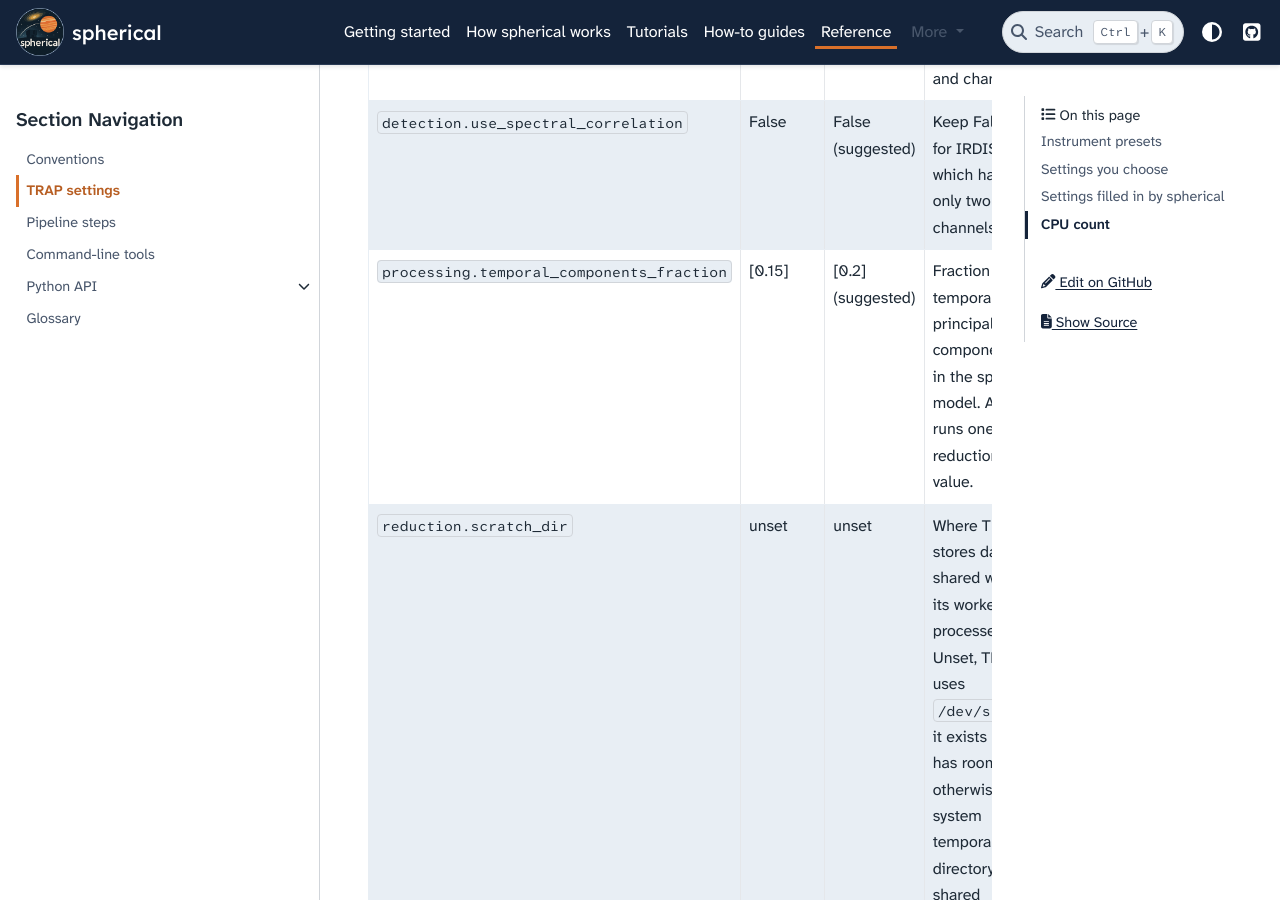
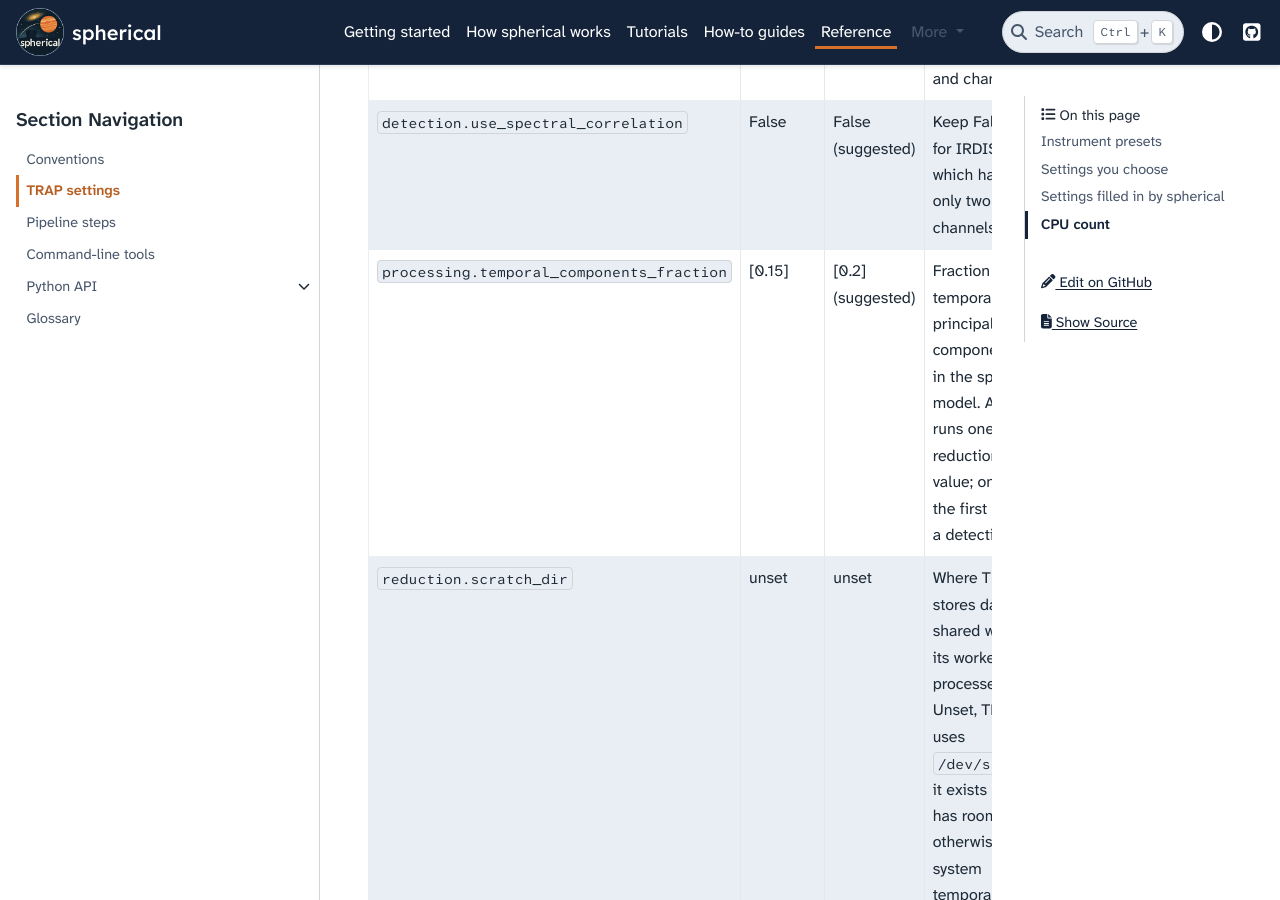
Before and after one commit to m-samland/spherical, a Sphinx documentation site: the page built from docs/reference/trap-settings.md, in a window 1280 px wide and 900 px high, scrolled down 2173 px. Built offline with Sphinx 7.4.7 and the PyData theme 0.15.4, drawn with Linux system fonts in a browser that asks for light colours; pages that are not in the unit, such as notebooks, are missing from menus.

Commit message:
Say that only the first temporal_components_fraction gets a detection (#219)

```diff
--- a/docs/reference/trap-settings.md
+++ b/docs/reference/trap-settings.md
@@ -44,7 +44,7 @@
 | `detection.candidate_threshold` | 4.75 | 4.75 (suggested) | Lower threshold for candidates that are then characterised. |
 | `detection.search_radius` | 15 px | 11 px (suggested) | Radius for matching the same source across templates and channels. |
 | `detection.use_spectral_correlation` | False | False (suggested) | Keep False for IRDIS, which has only two channels. |
-| `processing.temporal_components_fraction` | [0.15] | [0.2] (suggested) | Fraction of temporal principal components in the speckle model. A list runs one reduction per value. |
+| `processing.temporal_components_fraction` | [0.15] | [0.2] (suggested) | Fraction of temporal principal components in the speckle model. A list runs one reduction per value; only the first gets a detection. |
 | `reduction.scratch_dir` | unset | unset | Where TRAP stores data shared with its worker processes. Unset, TRAP uses `/dev/shm` if it exists and has room, otherwise the system temporary directory. On shared servers, point it at disk. |
 
 ## Settings filled in by spherical
```
